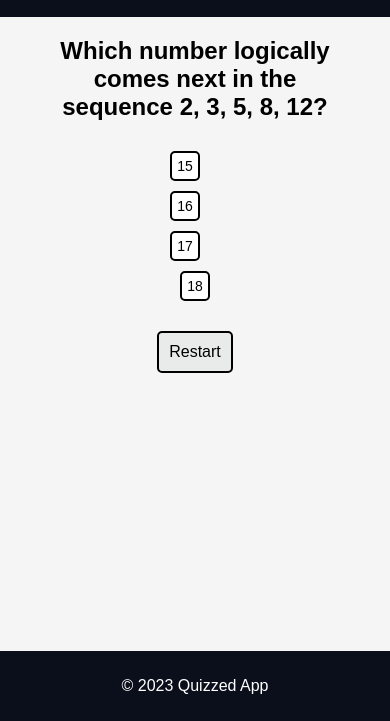
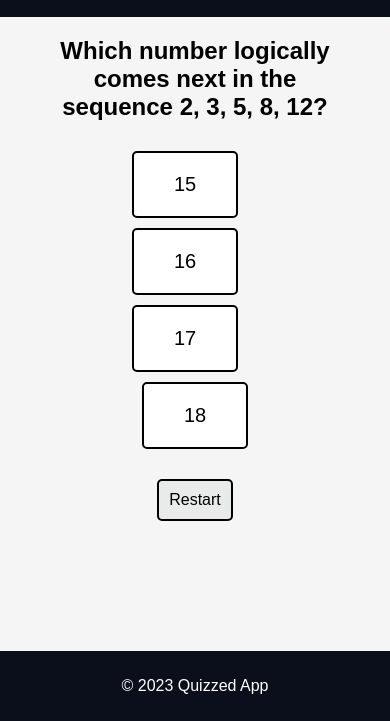
Before and after one commit to Muth80/https---github.com-Muth80-quizzed, a website: page public/index.html in a window 390 px wide. Both pictures are taken after a click on the button "IQ Test". Shown: the part 123-844 px from the top of the page. Drawn offline with Linux system fonts and the light colour scheme.

Commit message:
A new commit

```diff
--- a/public/index.html
+++ b/public/index.html
@@ -227,12 +227,11 @@
         /* Make answer options and buttons smaller on extra small screens */
         @media(max-width: 480px) {
         .options-container button {
-            padding: 5px;
-            font-size: 14px;
-        }
-        button {
-            padding: 10px;
-            font-size: 16px;
+            font-size: 20px; /* Increase font size on a phone */
+            padding: 20px 40px; /* Increase button size on a phone */
+            justify-content: center;
+            align-items: center;
+            text-align: center;
         }
 
 
```
